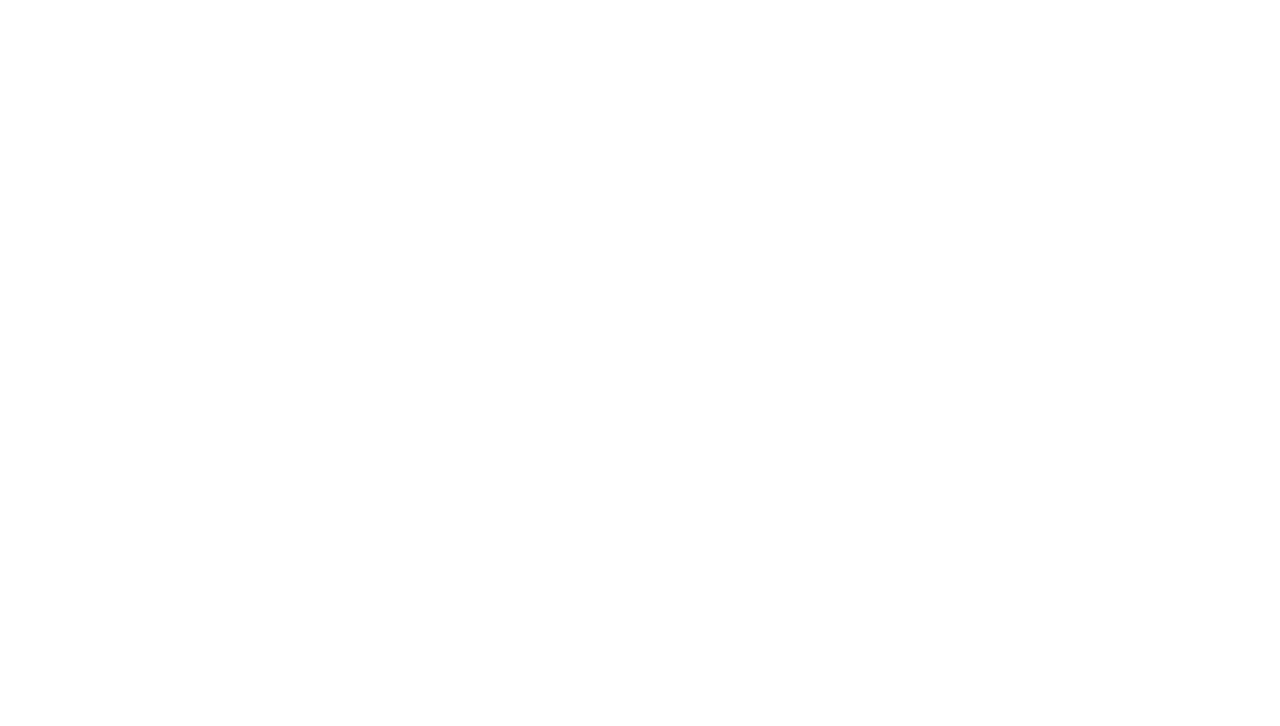
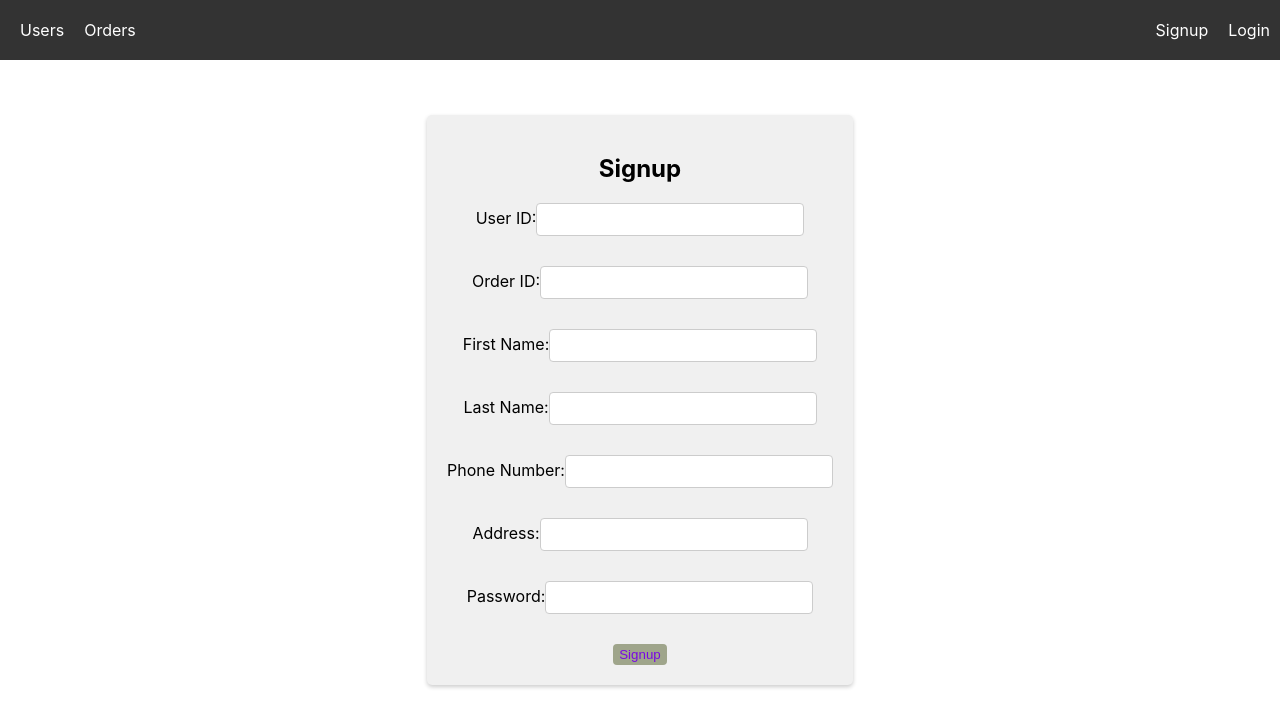
Before and after one commit to shrikar10/foodStall, a React (Create React App) app in the folder client/: page /signup in a window 1280 px wide. Before the commit this address had no page. Shown: the top 726 px of the page. Built offline with nearby package versions, Linux system fonts and the light colour scheme.

Commit message:
NavBar added

```diff
--- a/client/src/App.js
+++ b/client/src/App.js
@@ -9,6 +9,8 @@ import Add from "./food/Add";
 import Update from "./food/Update";
 import Orders from "./food/Orders";
 // import Rest from "./food/Rest";
+import Navbar from "./components/NavBar";
+import Signup from "./auth/Signup";
 
 import "./style.css"
 
@@ -16,10 +18,12 @@ function App() {
   return (
     <div className="App">
       <BrowserRouter>
+        <Navbar/>
         <Routes>
           <Route path="/" element={<Users/>}/>
           <Route path="/orders" element={<Orders/>}/>
           {/* <Route path="/" element={<food/>}/> */}
+          <Route path="/signup" element={<Signup />}/>
           <Route path="/add" element={<Add/>}/>
           <Route path="/update/:id" element={<Update/>}/>
           {/* <Route path="/delete/:id" element={<delete/>}/> */}
--- /dev/null
+++ b/client/src/auth/Signup.js
@@ -0,0 +1,159 @@
+import React, { useState } from "react";
+import { useNavigate } from "react-router-dom";
+import "../styles/form.css";
+const Signup = () => {
+  const [formData, setFormData] = useState({
+    user_id: "",
+    order_id: "",
+    first_name: "",
+    last_name: "",
+    phone_number: "",
+    address: "",
+    password: "",
+  });
+  const navigate = useNavigate();
+
+  const handleChange = (e) => {
+    const { name, value } = e.target;
+    setFormData((prevData) => ({
+      ...prevData,
+      [name]: value,
+    }));
+  };
+
+  const handleSignup = (e) => {
+    e.preventDefault();
+    // Add addUser and signup API calls here
+    fetch("http://localhost:8000/api/addUser", {
+      method: "POST",
+      headers: {
+        "Content-Type": "application/json",
+      },
+      body: JSON.stringify({
+        user_id: formData.user_id,
+        order_id: formData.order_id,
+        first_name: formData.first_name,
+        last_name: formData.last_name,
+        phone_number: formData.phone_number,
+        address: formData.address,
+      }),
+    })
+      .then((response) => response.json())
+      .then((data) => {
+        // Handle success or error response
+        console.log("Add user response:", data);
+        if (data.success) {
+          fetch("http://localhost:8000/api/signup", {
+            method: "POST",
+            headers: {
+              "Content-Type": "application/json",
+            },
+            body: JSON.stringify({
+              user_id: formData.user_id,
+              password: formData.password,
+            }),
+          })
+            .then((response) => response.json())
+            .then((data) => {
+              // Handle success or error response
+              console.log("Signup response:", data);
+              if (data.success) {
+                // Redirect to login page after successful signup
+                navigate("/");
+              } else {
+                console.error("Signup failed:", data.error);
+              }
+            })
+            .catch((error) => {
+              console.error("Signup error:", error);
+            });
+        } else {
+          console.error("Add user failed:", data.error);
+        }
+      })
+      .catch((error) => {
+        console.error("Add user error:", error);
+      });
+  };
+
+  return (
+    <div className="signup-container">
+      <h2>Signup</h2>
+      <form onSubmit={handleSignup}>
+        <label>
+          User ID:
+          <input
+            type="text"
+            name="user_id"
+            value={formData.user_id}
+            onChange={handleChange}
+          />
+        </label>
+        <br />
+        <label>
+          Order ID:
+          <input
+            type="text"
+            name="order_id"
+            value={formData.order_id}
+            onChange={handleChange}
+          />
+        </label>
+        <br />
+        <label>
+          First Name:
+          <input
+            type="text"
+            name="first_name"
+            value={formData.first_name}
+            onChange={handleChange}
+          />
+        </label>
+        <br />
+        <label>
+          Last Name:
+          <input
+            type="text"
+            name="last_name"
+            value={formData.last_name}
+            onChange={handleChange}
+          />
+        </label>
+        <br />
+        <label>
+          Phone Number:
+          <input
+            type="text"
+            name="phone_number"
+            value={formData.phone_number}
+            onChange={handleChange}
+          />
+        </label>
+        <br />
+        <label>
+          Address:
+          <input
+            type="text"
+            name="address"
+            value={formData.address}
+            onChange={handleChange}
+          />
+        </label>
+        <br />
+        <label>
+          Password:
+          <input
+            type="password"
+            name="password"
+            value={formData.password}
+            onChange={handleChange}
+          />
+        </label>
+        <br />
+        <button type="submit">Signup</button>
+      </form>
+    </div>
+  );
+};
+
+export default Signup;
--- /dev/null
+++ b/client/src/components/NavBar.js
@@ -0,0 +1,22 @@
+import React from "react";
+import "../styles/navbar.css";
+
+const Navbar = () => {
+  return (
+    <nav>
+      <ul>
+        <li className="left-section">
+          <a href="/">Users</a>
+          <a href="/orders">Orders</a>
+        </li>
+        <li className="right-section">
+          <a href="/signup">Signup</a>
+          <a href="/login">Login</a>
+          <span className="space"></span>
+        </li>
+      </ul>
+    </nav>
+  );
+};
+
+export default Navbar;
--- /dev/null
+++ b/client/src/styles/form.css
@@ -0,0 +1,44 @@
+.signup-container {
+    display: flex;
+    flex-direction: column;
+    align-items: center;
+    padding: 20px;
+    background-color: #f0f0f0;
+    border-radius: 5px;
+    box-shadow: 0 2px 4px rgba(0, 0, 0, 0.2);
+  }
+
+  h2 {
+    margin-bottom: 20px;
+  }
+
+  form {
+    display: flex;
+    flex-direction: column;
+    align-items: center;
+  }
+
+  label {
+    margin-bottom: 10px;
+  }
+
+  input[type="text"],
+  input[type="password"] {
+    padding: 8px;
+    border: 1px solid #ccc;
+    border-radius: 4px;
+    width: 250px;
+  }
+
+  button {
+    padding: 10px 20px;
+    background-color: #007bff;
+    color: #fff;
+    border: none;
+    border-radius: 4px;
+    cursor: pointer;
+  }
+
+  button:hover {
+    background-color: #0056b3;
+  }
--- /dev/null
+++ b/client/src/styles/navbar.css
@@ -0,0 +1,47 @@
+/* Navbar.css */
+
+nav {
+    background-color: #333;
+    padding: 10px;
+    position: fixed;
+    top: 0;
+    left: 0;
+    width: 100%;
+  }
+
+  ul {
+    list-style-type: none;
+    margin: 0;
+    padding: 0;
+    display: flex;
+    justify-content: space-between;
+  }
+
+  li {
+    display: inline;
+  }
+
+  .left-section {
+    display: flex;
+    align-items: center;
+  }
+
+  .space {
+    margin-left: 10px; /* Adjust the margin value as per your preference */
+  }
+
+  .right-section {
+    display: flex;
+    align-items: center;
+    margin-left: auto;
+  }
+
+  a {
+    color: #fff;
+    text-decoration: none;
+    padding: 10px;
+  }
+
+  a:hover {
+    background-color: #555;
+  }
```
Also changed, not shown: 1 other file (tests, documents, lock files or other folders).
